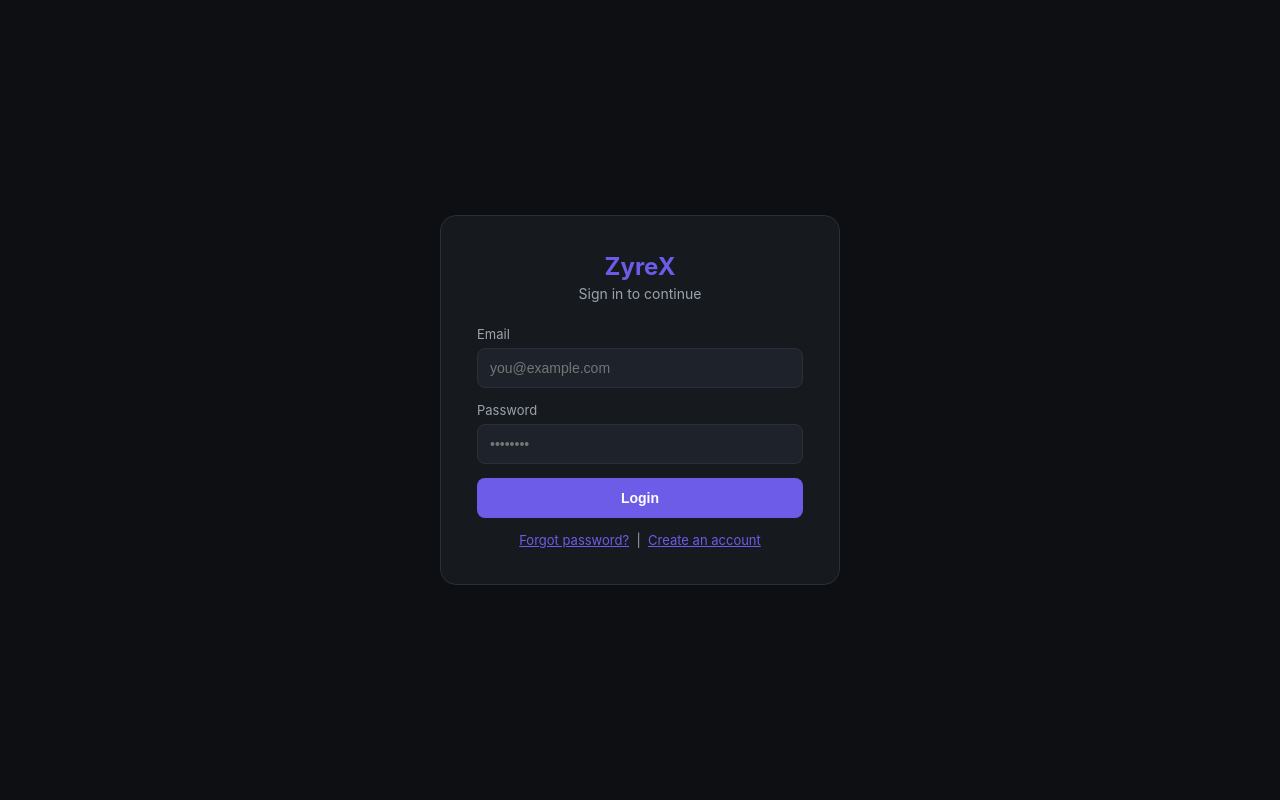
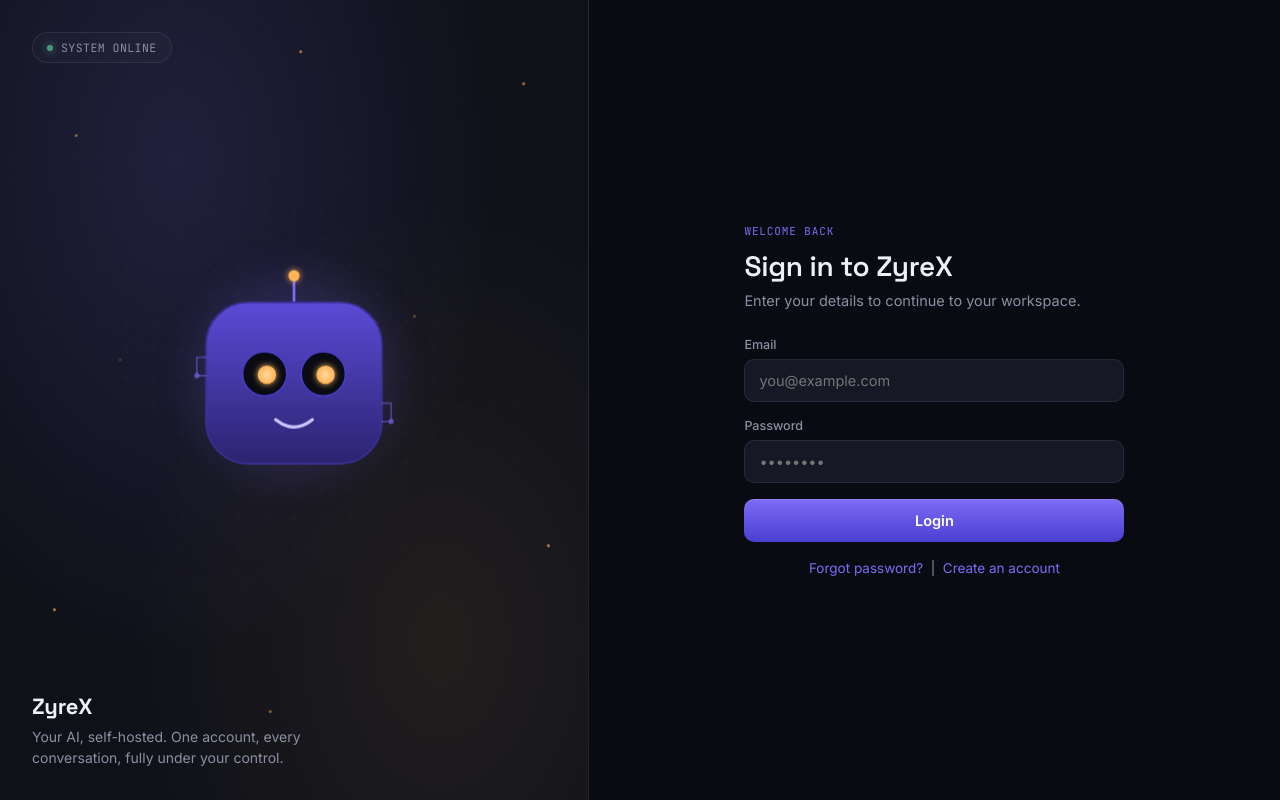
Before and after one commit to atifqmi-max/zyrexai, a website: page public/index.html in a window 1280 px wide. Drawn offline with Linux system fonts and the light colour scheme; no server answers.

Commit message:
Update index.html

```diff
--- a/public/index.html
+++ b/public/index.html
@@ -3,33 +3,102 @@
 <head>
 <meta charset="UTF-8"><meta name="viewport" content="width=device-width, initial-scale=1.0">
 <title>ZyreX - Login</title>
-<link rel="stylesheet" href="/css/style.css">
+<link rel="stylesheet" href="/css/login-hero.css">
 </head>
-<body>
-<div class="auth-wrap">
-  <div class="auth-card">
-    <h1>ZyreX</h1>
-    <p class="sub">Sign in to continue</p>
+<body class="hero-body">
+<div class="hero-shell">
+
+  <!-- Left: animated bot stage -->
+  <div class="stage">
+    <div class="status-pill"><span class="status-dot"></span> SYSTEM ONLINE</div>
+
+    <div class="bot-wrap">
+      <div class="bot-glow"></div>
+      <svg id="botSvg" viewBox="0 0 240 240" xmlns="http://www.w3.org/2000/svg">
+        <defs>
+          <linearGradient id="headGrad" x1="0" y1="0" x2="0" y2="1">
+            <stop offset="0%" stop-color="#5a4bd6"/>
+            <stop offset="100%" stop-color="#2c2470"/>
+          </linearGradient>
+          <radialGradient id="pupilGlow" cx="50%" cy="50%" r="50%">
+            <stop offset="0%" stop-color="#ffd9a0"/>
+            <stop offset="100%" stop-color="#ffb454"/>
+          </radialGradient>
+          <filter id="softGlow" x="-100%" y="-100%" width="300%" height="300%">
+            <feGaussianBlur stdDeviation="3.2" result="blur"/>
+            <feMerge>
+              <feMergeNode in="blur"/>
+              <feMergeNode in="SourceGraphic"/>
+            </feMerge>
+          </filter>
+        </defs>
+
+        <!-- antenna -->
+        <line x1="120" y1="40" x2="120" y2="16" stroke="#7c6cf6" stroke-width="3" stroke-linecap="round"/>
+        <circle cx="120" cy="11" r="6" fill="#ffb454" filter="url(#softGlow)"/>
+
+        <!-- head -->
+        <rect x="24" y="40" width="192" height="176" rx="46" fill="url(#headGrad)" stroke="#3a2f8f" stroke-width="2"/>
+
+        <!-- circuit traces (left) -->
+        <path d="M24 100 h-10 v20 h10" fill="none" stroke="#7c6cf6" stroke-width="2" opacity="0.45" stroke-linecap="round"/>
+        <circle cx="14" cy="120" r="3" fill="#7c6cf6" opacity="0.6"/>
+        <!-- circuit traces (right) -->
+        <path d="M216 150 h10 v20 h-10" fill="none" stroke="#7c6cf6" stroke-width="2" opacity="0.45" stroke-linecap="round"/>
+        <circle cx="226" cy="170" r="3" fill="#7c6cf6" opacity="0.6"/>
+
+        <!-- eyes -->
+        <g class="eye">
+          <circle cx="88" cy="118" r="24" fill="#0a0b12" stroke="#4b3fd1" stroke-width="1.5"/>
+          <circle class="pupil" cx="88" cy="118" r="10" fill="url(#pupilGlow)" filter="url(#softGlow)"/>
+        </g>
+        <g class="eye">
+          <circle cx="152" cy="118" r="24" fill="#0a0b12" stroke="#4b3fd1" stroke-width="1.5"/>
+          <circle class="pupil" cx="152" cy="118" r="10" fill="url(#pupilGlow)" filter="url(#softGlow)"/>
+        </g>
+
+        <!-- mouth -->
+        <path d="M100 168 q20 16 40 0" fill="none" stroke="#c9c3ff" stroke-width="3.5" stroke-linecap="round"/>
+      </svg>
+    </div>
+
+    <div class="stage-footer">
+      <p class="stage-wordmark">ZyreX</p>
+      <p class="stage-tagline">Your AI, self-hosted. One account, every conversation, fully under your control.</p>
+    </div>
+  </div>
+
+  <!-- Right: login form -->
+  <div class="form-stage">
+    <div class="form-card">
+      <p class="form-eyebrow">Welcome back</p>
+      <h1 class="form-title">Sign in to ZyreX</h1>
+      <p class="form-sub">Enter your details to continue to your workspace.</p>
+
       <div id="msg"></div>
+
       <div id="loginForm">
-      <div class="field"><label>Email</label><input type="email" id="email" placeholder="you@example.com"></div>
-      <div class="field"><label>Password</label><input type="password" id="password" placeholder="••••••••"></div>
-      <button class="btn" id="loginBtn">Login</button>
-      <div class="linkrow">
+        <div class="hfield"><label>Email</label><input type="email" id="email" placeholder="you@example.com"></div>
+        <div class="hfield"><label>Password</label><input type="password" id="password" placeholder="••••••••"></div>
+        <button class="hbtn" id="loginBtn">Login</button>
+        <div class="hlinkrow">
           <a href="/forgot-password.html">Forgot password?</a> &nbsp;|&nbsp;
           <a href="/register.html">Create an account</a>
         </div>
       </div>
 
       <div id="otpForm" style="display:none">
-      <p class="sub">New device detected. Enter the code sent to your email.</p>
-      <div class="field"><label>Verification Code</label><input type="text" id="otpCode" maxlength="6" placeholder="123456"></div>
-      <button class="btn" id="verifyBtn">Verify & Continue</button>
-      <button class="btn secondary" id="resendBtn" style="margin-top:8px">Resend Code</button>
+        <p class="form-sub">New device detected. Enter the code sent to your email.</p>
+        <div class="hfield"><label>Verification Code</label><input type="text" id="otpCode" maxlength="6" placeholder="123456"></div>
+        <button class="hbtn" id="verifyBtn">Verify & Continue</button>
+        <button class="hbtn secondary" id="resendBtn" style="margin-top:10px">Resend Code</button>
       </div>
     </div>
   </div>
+
+</div>
 <script src="/js/common.js"></script>
+<script src="/js/bot.js"></script>
 <script src="/js/login.js"></script>
 </body>
 </html>
```
Lines whose indentation alone changed are shown as unchanged.
